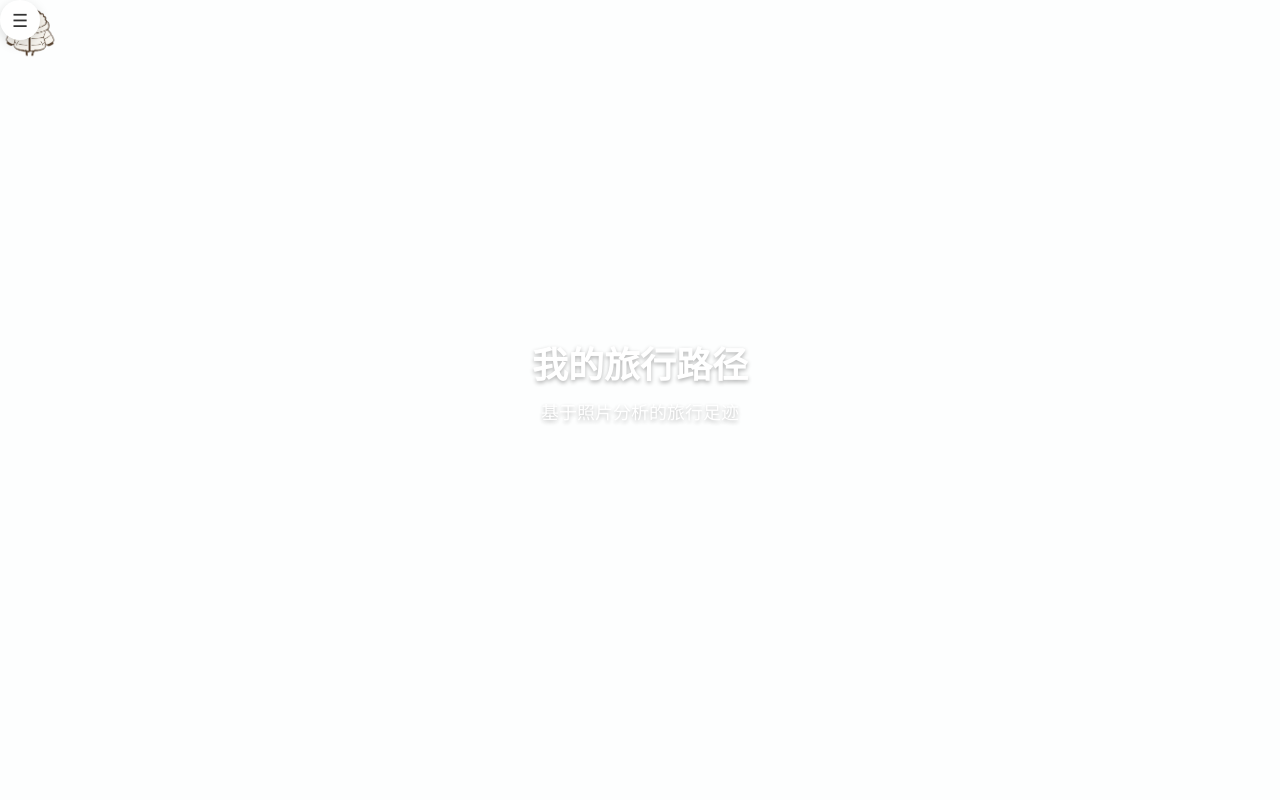
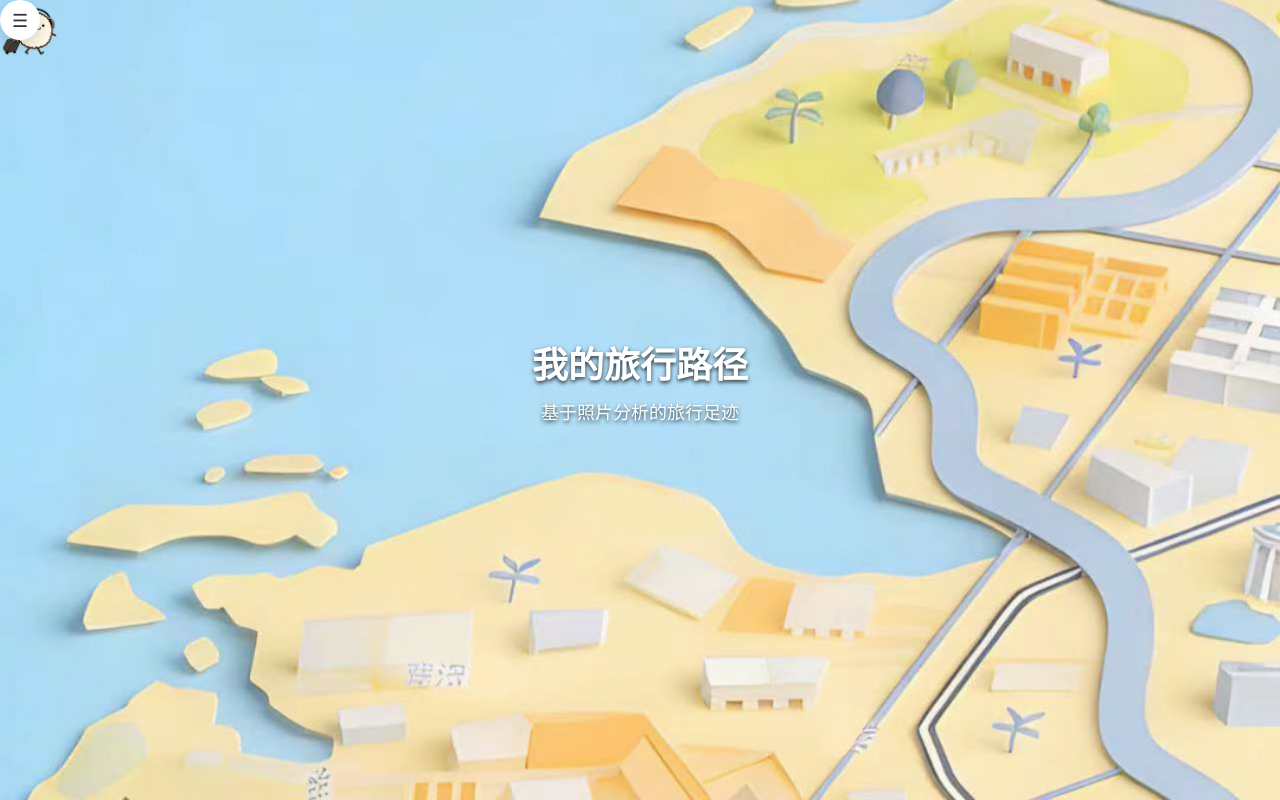
Before and after one commit to Thalia-delta/gitTest, a plain HTML site: page travel-path.html in a window 1280 px wide. Drawn offline with Linux system fonts and the light colour scheme.

Commit message:
feat: 更新旅行路径页面样式和背景图片
- 添加背景图片并设置全屏覆盖效果
- 更新吉祥物和标记点图标
- 调整文字阴影和透明度增强可读性
- 修复图片路径斜杠问题

```diff
--- a/travel-path.html
+++ b/travel-path.html
@@ -26,7 +26,8 @@
             width: 100%;
             height: 100%;
             /* background: linear-gradient(135deg, #2269B8 0%, #FFF2C5 50%, #F8A356 100%); */
-            background: white;
+            background: url('Picture/背景2.jpg') no-repeat center center fixed;
+            background-size: cover;
             opacity: 0.8;
             z-index: -1;
             transition: transform 2s ease;
@@ -58,7 +59,7 @@
             text-align: center;
             margin-bottom: 40px;
             color: white;
-            text-shadow: 0 2px 4px rgba(0,0,0,0.3);
+            text-shadow: 0 2px 4px rgba(0,0,0,0.8);
         }
 
         .travel-path-header h1 {
@@ -68,7 +69,7 @@
 
         .travel-path-header p {
             font-size: 18px;
-            opacity: 0.9;
+            opacity: 1;
         }
 
         /* 吉祥物 */
@@ -76,7 +77,7 @@
             position: absolute;
             width: 60px;
             height: 60px;
-            background-image: url('Picture/羽绒服.png');
+            background-image: url('Picture/旅行箱.png');
             background-size: contain;
             background-repeat: no-repeat;
             background-position: center;
@@ -374,7 +375,7 @@
             display: block;
             width: 12px;
             height: 12px;
-            background-image: url("Picture\草帽.png");
+            background-image: url("Picture/草帽.png");
             background-size: contain;
             background-repeat: no-repeat;
         }
@@ -384,7 +385,7 @@
             display: block;
             width: 12px;
             height: 12px;
-            background-image: url("Picture\草帽冰淇淋.png");
+            background-image: url("Picture/草帽冰淇淋.png");
             background-size: contain;
             background-repeat: no-repeat;
         }
```
Also changed, not shown: Picture/背景2.jpg (added), 1 other file.
